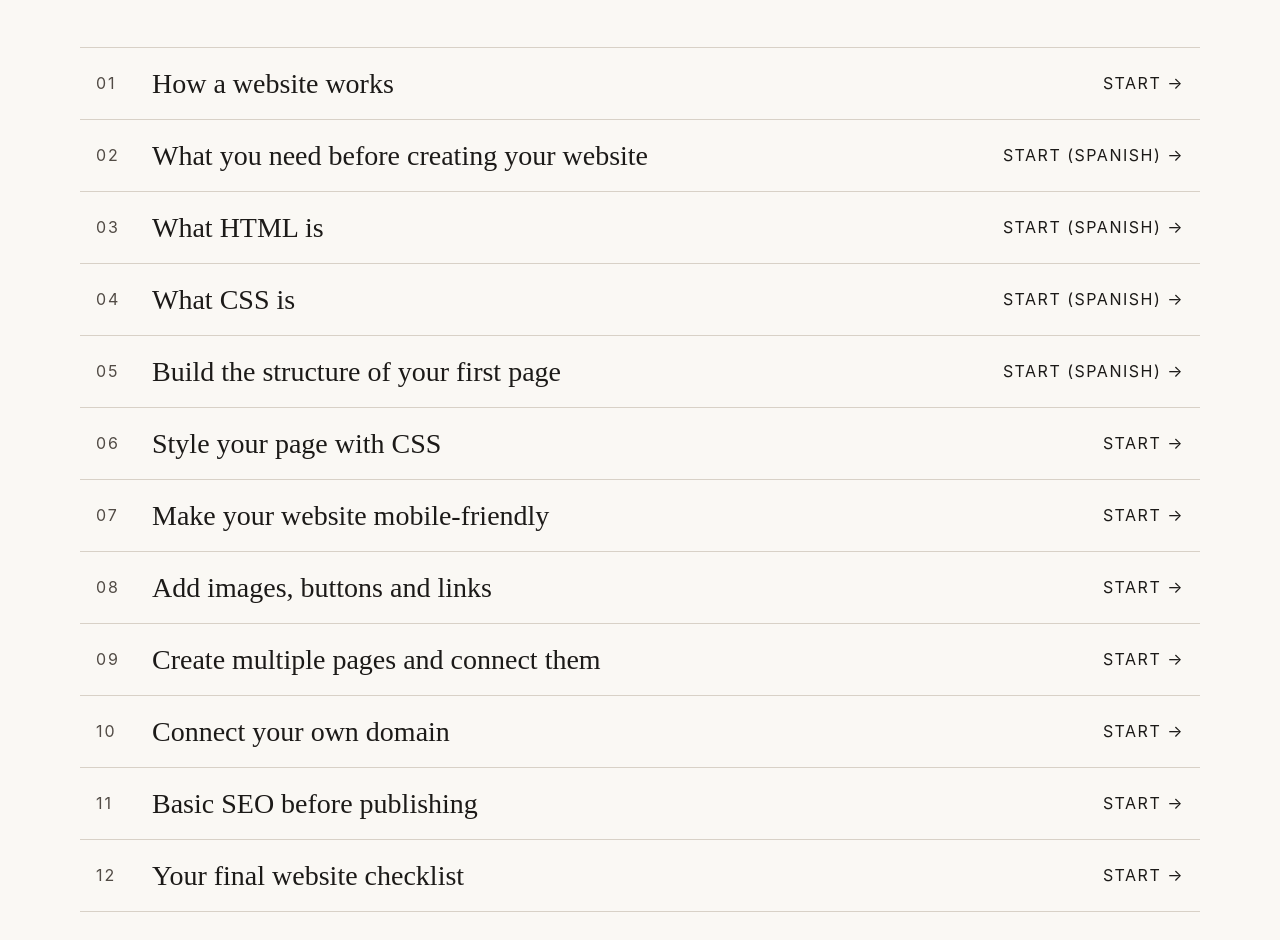
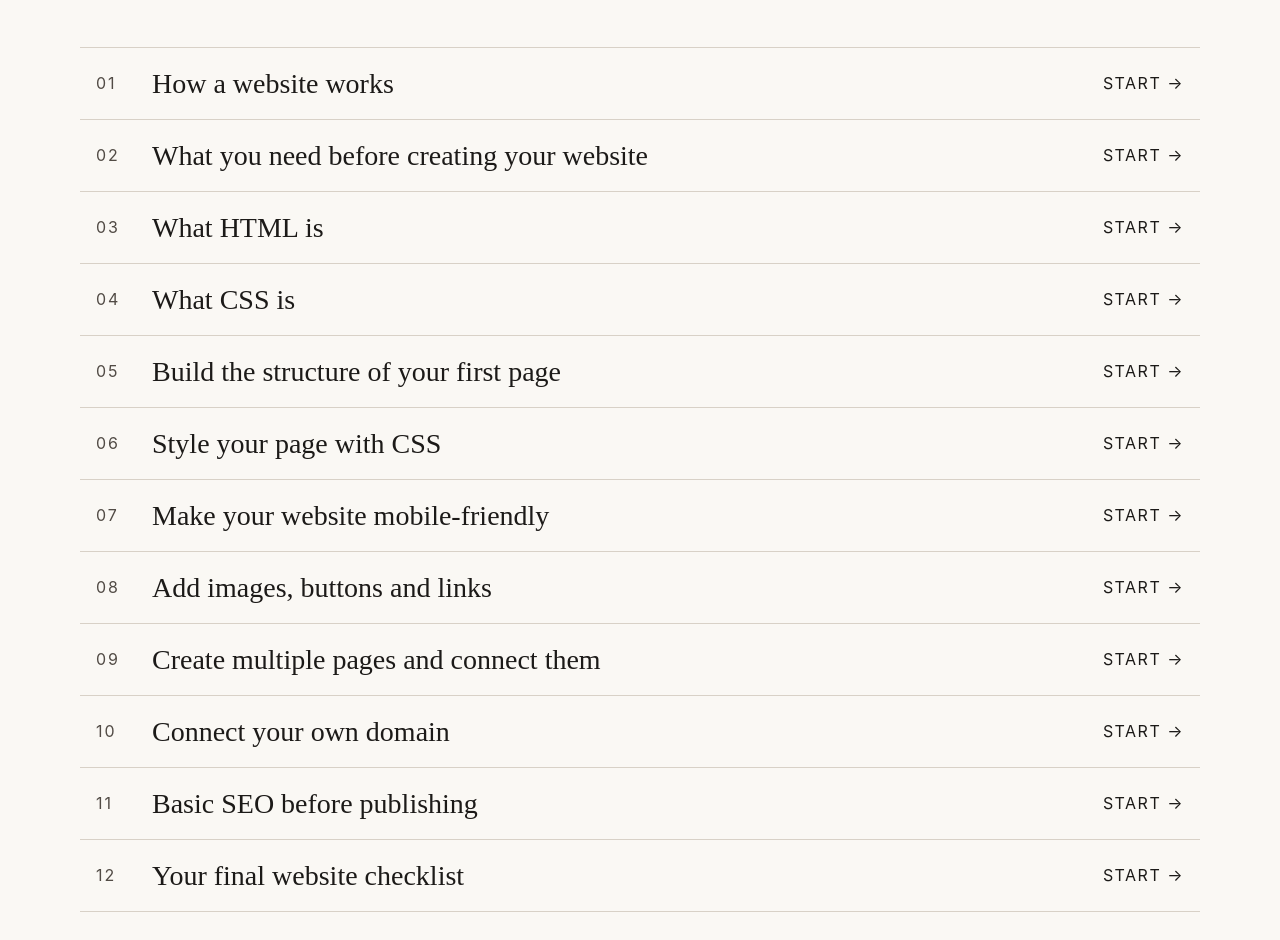
Before and after one commit to muslimahstudio/digital-ukhti, a plain HTML site: page en/aprende-diseno-web.html in a window 1280 px wide. Shown: the part 1460-2400 px from the top of the page. Drawn offline with Linux system fonts and the light colour scheme.

Commit message:
Point all English course entries to English lessons

```diff
--- a/en/aprende-diseno-web.html
+++ b/en/aprende-diseno-web.html
@@ -143,28 +143,28 @@
                 <p>Start →</p>
             </a>
 
-           <a href="leccion-02-antes-de-crear-tu-web.html" class="webcourse-lesson" lang="es">
+           <a href="leccion-02-antes-de-crear-tu-web.html" class="webcourse-lesson">
     <span>02</span>
     <h3>What you need before creating your website</h3>
-    <p>Start (Spanish) →</p>
+    <p>Start →</p>
 </a>
 
-          <a href="leccion-03-que-es-html.html" class="webcourse-lesson" lang="es">
+          <a href="leccion-03-que-es-html.html" class="webcourse-lesson">
     <span>03</span>
     <h3>What HTML is</h3>
-    <p>Start (Spanish) →</p>
+    <p>Start →</p>
 </a>
 
-           <a href="leccion-04-que-es-css.html" class="webcourse-lesson" lang="es">
+           <a href="leccion-04-que-es-css.html" class="webcourse-lesson">
     <span>04</span>
     <h3>What CSS is</h3>
-    <p>Start (Spanish) →</p>
+    <p>Start →</p>
 </a>
 
-           <a href="leccion-05-estructura-primera-pagina.html" class="webcourse-lesson" lang="es">
+           <a href="leccion-05-estructura-primera-pagina.html" class="webcourse-lesson">
     <span>05</span>
     <h3>Build the structure of your first page</h3>
-    <p>Start (Spanish) →</p>
+    <p>Start →</p>
 </a>
 
          <a href="leccion-06-disena-tu-pagina-con-css.html" class="webcourse-lesson">
@@ -264,7 +264,7 @@
             Before writing code, learn what happens when you enter an address in your browser and visit a website.
         </p>
 
-        <a href="../leccion-01-como-funciona-una-web.html" lang="es"
+        <a href="leccion-01-como-funciona-una-web.html"
            class="button-primary">
             Start lesson 01
         </a>
```
